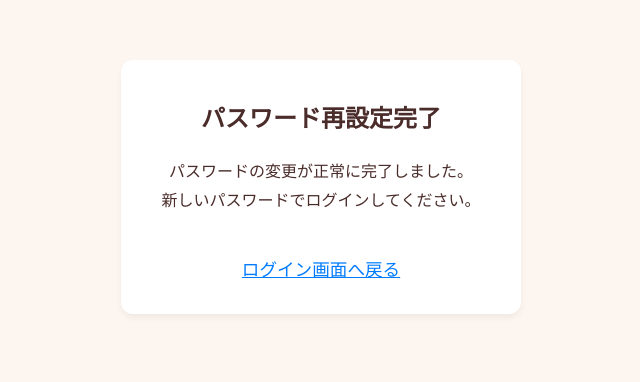
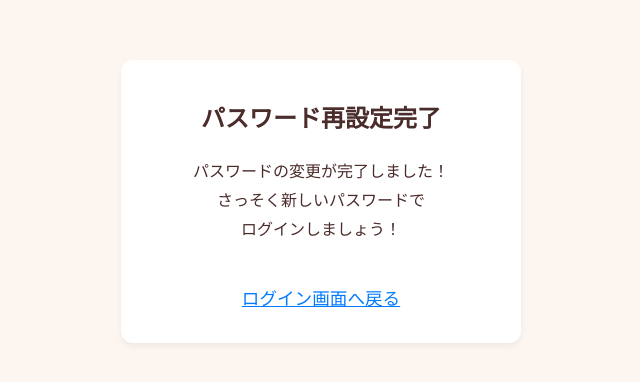
Before and after one commit to ryoko-niimi/Choco-Palette, a Django app: page /reset/done/ in a window 1280 px wide. Shown: the part 80-462 px from the top of the page, without its empty margins (319-959 px from the left). Run offline with Django 4.2, Linux system fonts and the light colour scheme.

Commit message:
7月13日

```diff
--- a/first_project/choco_palette/templates/choco_palette/auth/password_reset_complete.html
+++ b/first_project/choco_palette/templates/choco_palette/auth/password_reset_complete.html
@@ -6,8 +6,9 @@
     <h2 style="margin-bottom: 20px;">パスワード再設定完了</h2>
 
     <p style="line-height: 1.8; margin-bottom: 25px;">
-        パスワードの変更が正常に完了しました。<br>
-        新しいパスワードでログインしてください。
+        パスワードの変更が完了しました！<br>
+        さっそく新しいパスワードで<br>
+        ログインしましょう！<br>
     </p>
 
     <a href="{% url 'choco_palette:login' %}"
```
